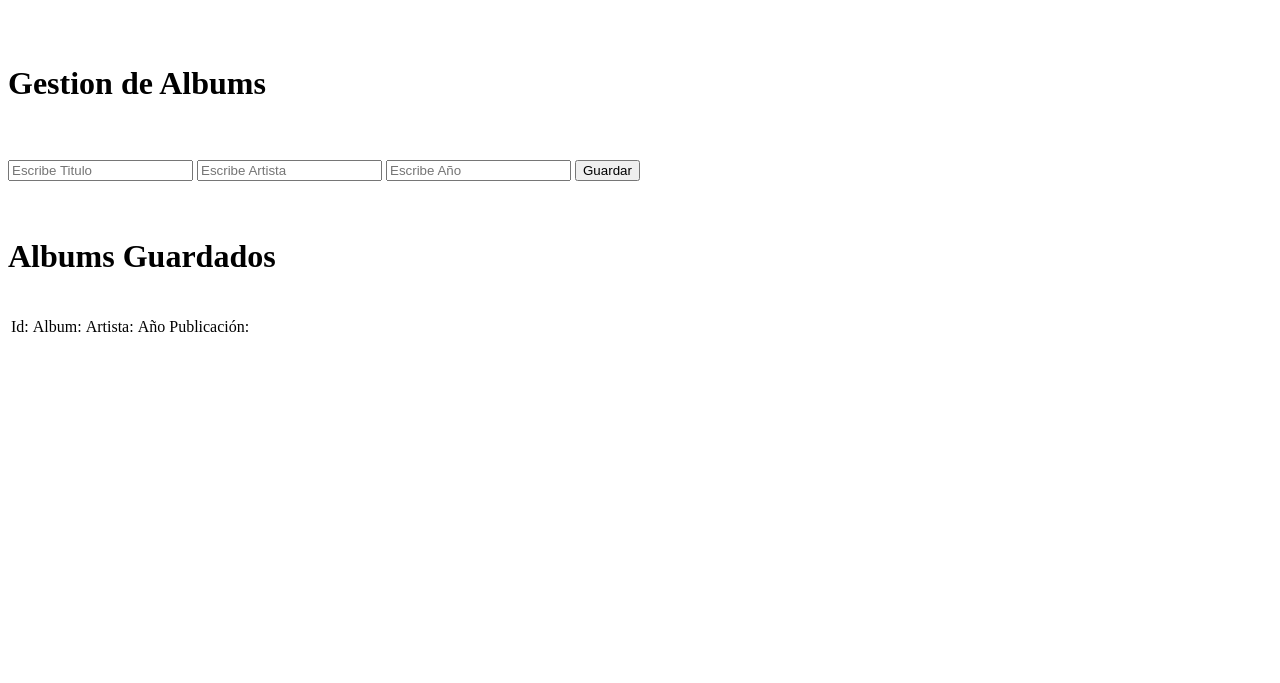
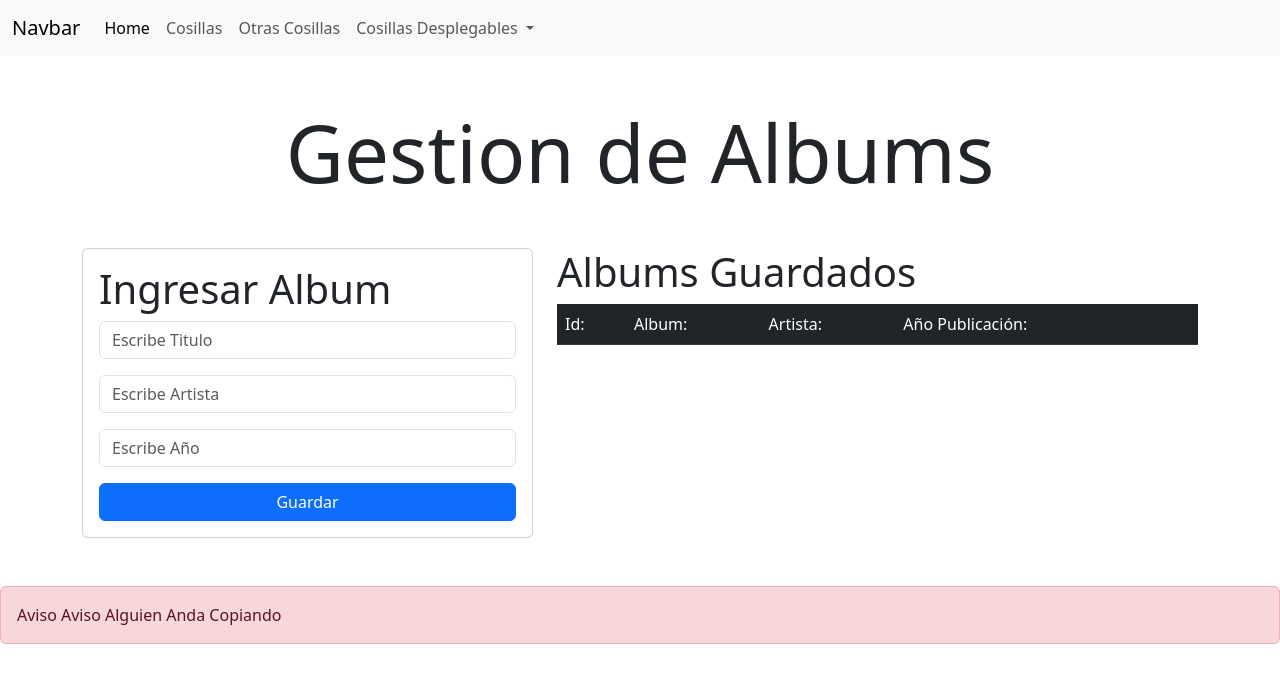
Before and after one commit to uzielR/POO181, a Flask app: page / in a window 1280 px wide. Shown: the top 683 px of the page. Run offline with Flask 3, Linux system fonts and the light colour scheme; data that the repository does not hold is empty; some libraries are stand-ins or nearby versions.

Commit message:
Clase de 31/07/23
Se agregaron los estilos al formulario y tabla en la plantilla de index

```diff
--- a/practica5/templates/index.html
+++ b/practica5/templates/index.html
@@ -1,15 +1,12 @@
-<!DOCTYPE html>
-<html lang="en">
-<head>
-    <meta charset="UTF-8">
-    <meta name="viewport" content="width=device-width, initial-scale=1.0">
-    <title>CRUD Albums</title>
-</head>
-<body>
-    <br>
-    <br>
-    <h1>Gestion de Albums</h1>
-    <br>
+
+{% extends 'plantilla.html' %}
+
+{% block body%}
+
+
+
+    <div class="mt-5 mb-5"><h1 class="display-1 text-center">Gestion de Albums</h1></div>
+
 
     {% with mensajes= get_flashed_messages() %}
         {%if mensajes %}
@@ -18,30 +15,39 @@
             {% endfor %}
         {% endif %}
     {% endwith %}
-    <br>
 
+    <div class="container">
+    <div class="row">
+        <div class="col-md-5">
+            <div class="card card-body mb-5">
+                <h1>Ingresar Album</h1>
                 <form action="/guardar" method="POST">
-        <input type="text" name="txtTitulo" placeholder="Escribe Titulo">
-        <input type="text" name="txtArtista" placeholder="Escribe Artista">
-        <input type="number" name="txtAnio" placeholder="Escribe Año">
-
-        <button type="submit">Guardar</button>
+                    <div class="mb-3">
+                        <input type="text" class="form-control" name="txtTitulo" placeholder="Escribe Titulo" required>
+                    </div>
+                    <div class="mb-3">
+                        <input type="text" class="form-control" name="txtArtista" placeholder="Escribe Artista" required>
+                    </div>
+                    <div class="mb-3">
+                        <input class="form-control" type="number" name="txtAnio" placeholder="Escribe Año" required>
+                    </div>
+                    <div class="d-grid gap-2"><button type="submit" class="btn btn-primary">Guardar</button></div>
 
                 </form>
+            </div>
+        </div>
 
-<br>
-<br>
-
-
+        <div class="col-md-7 mb-5">
             <h1>Albums Guardados</h1>
-<br>
-<table>
+            <table class="table table-striped">
             <thead>
-        <tr>
+                <tr class="table-dark">
                     <td>Id: </td>
                     <td>Album: </td>
                     <td>Artista: </td>
                     <td>Año Publicación: </td>
+                    <td></td>
+
                 </tr>
             </thead>
 
@@ -54,8 +60,8 @@
                 <td>{{alb.2}} </td>
                 <td>{{alb.3}} </td>
                 <td>
-                <a href=/editar/{{alb.0}}>Editar</a>
-                <a href=/eliminar/{{alb.0}}>Borrar</a>
+                    <a href=/editar/{{alb.0}} class="btn btn-warning"><i class="bi bi-pencil-fill"></i></a>
+                    <a href=/eliminar/{{alb.0}} class="btn btn-danger"><i class="bi bi-trash"></i></a>
                 </td>
                 </tr>
                  {%endfor%}
@@ -63,6 +69,10 @@
             </tbody>
 
         </table>
+    </div>
+</div>
+</div>
 
-</body>
-</html>
+
+
+{% endblock %}
--- /dev/null
+++ b/practica5/templates/plantilla.html
@@ -0,0 +1,59 @@
+
+
+<!DOCTYPE html>
+<html lang="en">
+<head>
+    <meta charset="UTF-8">
+    <meta name="viewport" content="width=device-width, initial-scale=1.0">
+    <link href="https://cdn.jsdelivr.net/npm/bootstrap@5.3.0/dist/css/bootstrap.min.css" rel="stylesheet" integrity="sha384-9ndCyUaIbzAi2FUVXJi0CjmCapSmO7SnpJef0486qhLnuZ2cdeRhO02iuK6FUUVM" crossorigin="anonymous">
+    <link rel="stylesheet" href="https://cdn.jsdelivr.net/npm/bootstrap-icons@1.10.5/font/bootstrap-icons.css">
+    <title>soy la plantilla</title>
+</head>
+<body>
+
+    <nav class="navbar navbar-expand-lg bg-body-tertiary">
+        <div class="container-fluid">
+          <a class="navbar-brand" href="#">Navbar</a>
+          <button class="navbar-toggler" type="button" data-bs-toggle="collapse" data-bs-target="#navbarNavDropdown" aria-controls="navbarNavDropdown" aria-expanded="false" aria-label="Toggle navigation">
+            <span class="navbar-toggler-icon"></span>
+          </button>
+          <div class="collapse navbar-collapse" id="navbarNavDropdown">
+            <ul class="navbar-nav">
+              <li class="nav-item">
+                <a class="nav-link active" aria-current="page" href="#">Home</a>
+              </li>
+              <li class="nav-item">
+                <a class="nav-link" href="#">Cosillas</a>
+              </li>
+              <li class="nav-item">
+                <a class="nav-link" href="#">Otras Cosillas</a>
+              </li>
+              <li class="nav-item dropdown">
+                <a class="nav-link dropdown-toggle" href="#" role="button" data-bs-toggle="dropdown" aria-expanded="false">
+                  Cosillas Desplegables
+                </a>
+                <ul class="dropdown-menu">
+                  <li><a class="dropdown-item" href="#">Action</a></li>
+                  <li><a class="dropdown-item" href="#">Another action</a></li>
+                  <li><a class="dropdown-item" href="#">Something else here</a></li>
+                </ul>
+              </li>
+            </ul>
+          </div>
+        </div>
+      </nav>
+
+    {% block body%}
+
+    {% endblock %}
+
+    <div class="alert alert-danger" role="alert">
+        Aviso Aviso Alguien Anda Copiando
+    </div>
+
+
+    <script src="https://cdn.jsdelivr.net/npm/bootstrap@5.3.0/dist/js/bootstrap.bundle.min.js" integrity="sha384-geWF76RCwLtnZ8qwWowPQNguL3RmwHVBC9FhGdlKrxdiJJigb/j/68SIy3Te4Bkz" crossorigin="anonymous"></script>
+
+
+</body>
+</html>
```
Also changed, not shown: practica5/tempCodeRunnerFile.py (added, +84 -0 lines), practica5/templates/borraralbum.html (+6 -10 lines), practica5/templates/editaralbum.html (+6 -10 lines). Lines whose indentation alone changed are shown as unchanged.
